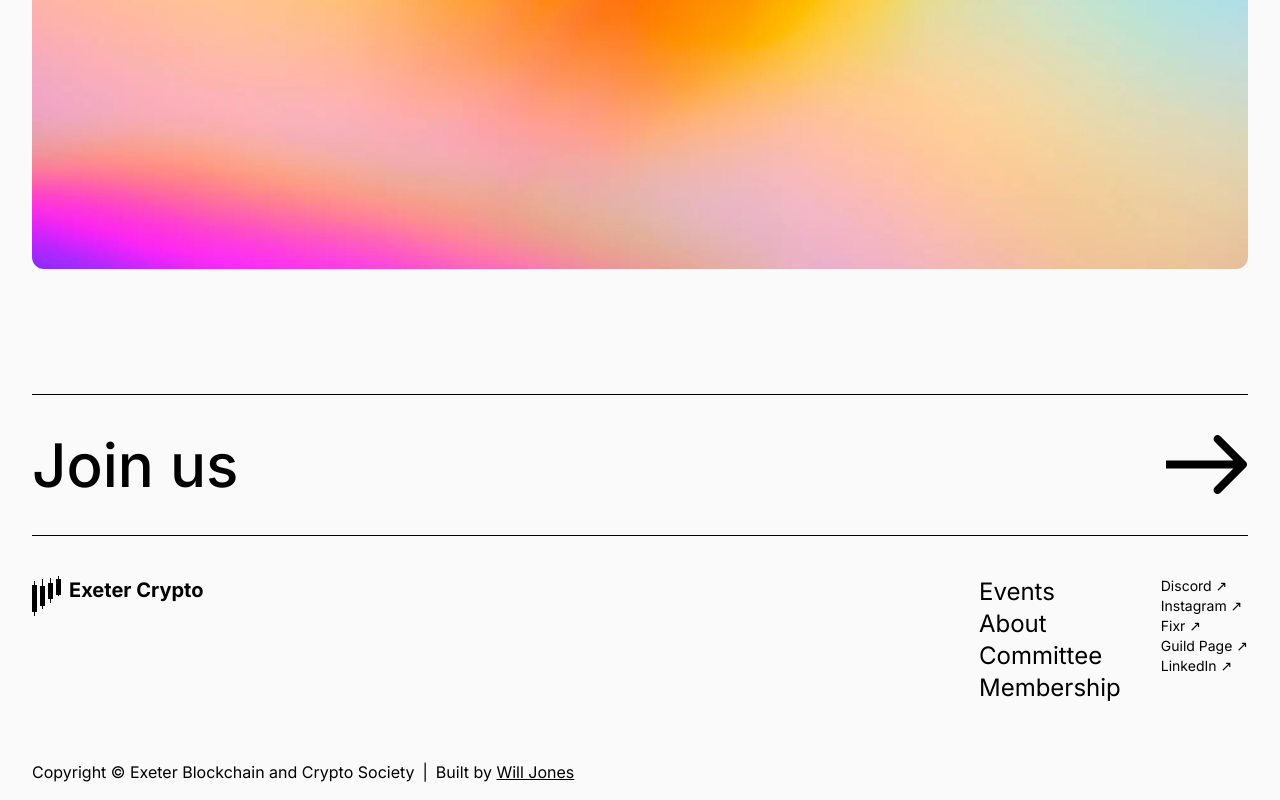
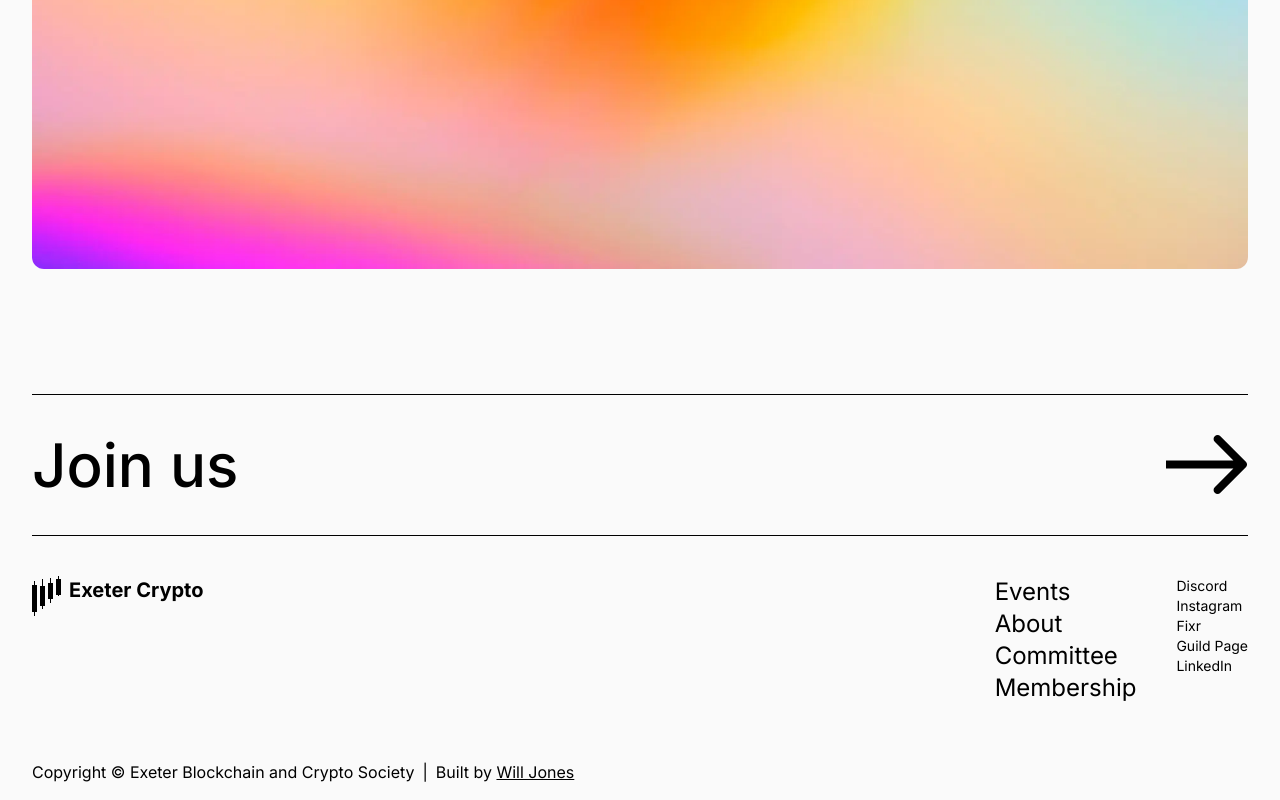
Before and after one commit to Wj9488/exeter-crypto-society, a Next.js app: page /committee in a window 1280 px wide. Shown: the part 1165-1965 px from the top of the page. Built offline with nearby package versions, Linux system fonts and the light colour scheme; no server answers.

Commit message:
fixed nav, fixed header, fixed footer

```diff
--- a/app/about/page.tsx
+++ b/app/about/page.tsx
@@ -22,6 +22,7 @@ const About = () => {
         you'll fit right in.
         "
         buttonText="Get your membership"
+        buttonHref="https://my.exeterguild.com/groups/H6VXP/blockchain-and-crypto-society/memberships"
         imageSource="/cryptoSoc__img_about.webp"
         imageAlt="Busy people"
         />
--- a/app/committee/page.tsx
+++ b/app/committee/page.tsx
@@ -1,8 +1,7 @@
 "use client"
 
 import Transition from "@/components/Transition"
-import LinkButton from "@/components/LinkButton"
-import Image from "next/image"
+import GenericHeader from "@/components/GenericHeader"
 
 // const session = null
 
@@ -13,27 +12,17 @@ const Committee = () => {
   return (
     <Transition>
     <main>
-      <header className="pt-16 pb-16 lg:pt-20 lg:pb-20 n__width dark:text-neutral-200">
-        <h1 className="text-5xl lg:text-7xl xl:text-8xl 2xl:text-[6.25rem] font-[500]">
-          Crypto Society committee 2023/2024.
-        </h1>
-        <div className="lg:ml-[0%]">
-          <p className="mt-20 uppercase text-xs">COMMITTEE</p>
-          <p className="text-lg lg:text-xl mt-4">Get to know the committee members for this year and what each of them wants to bring to the society.</p>
-          <LinkButton text="We're recruiting" href="/committee/#" />
-        </div>
-        <div className="pt-20 w-[100%] h-[100%]">
-          <Image
-            src="/cryptoSoc__img_committee.webp"
-            alt="Crypto Society Committee"
-            width={1500}
-            height={1000}
-            className="rounded-xl w-full mr-auto ml-auto"
-            quality={60}
-            loading= "eager"
-          />
-        </div>
-      </header>
+      <GenericHeader
+            headingOne="Crypto Society committee 2023/2024. "
+            subheadingPreText="Committee"
+            subheading="
+            Get to know the committee members for this year and what each of them wants to bring to the society.
+            "
+            buttonText="We're recruiting"
+            buttonHref="/"
+            imageSource="/cryptoSoc__img_committee.webp"
+            imageAlt="Crypto Society Committee"
+      />
     </main>
     </Transition>
   )
--- a/app/course/page.tsx
+++ b/app/course/page.tsx
@@ -14,6 +14,7 @@ const Course = () => {
             We’re running an 8 week program to take you from beginner to being able to navigate and trade the crypto / NFT markets with confidence. This course is taught by the Exeter Crypto Society committee who has a combined 14 years of trading experience to pass on for free.
             "
             buttonText="Enroll for free"
+            buttonHref="/"
             imageSource="/cryptoSoc__img_bitcoin.webp"
             imageAlt="Busy people"
             />
--- a/app/page.tsx
+++ b/app/page.tsx
@@ -19,6 +19,7 @@ export default function Home() {
         We're creating a hub where traders, entrepreneurs and developers of all types can join together. We have a diverse group of motivated individuals who are constantly seeking improvement. If you're passionate about trading you'll fit right in - no matter how obscure the asset.
         "
           buttonText="Find your people"
+          buttonHref="https://my.exeterguild.com/groups/H6VXP/blockchain-and-crypto-society/memberships"
           imageSource="/cryptoSoc__img_city.webp"
           imageAlt="City Sky"
         />
--- a/components/Footer.tsx
+++ b/components/Footer.tsx
@@ -122,29 +122,29 @@ const Footer = () => {
             </li>
           </ul>
           <ul className="text-sm">
-            <li className="hover:opacity-[75%]">
+            <li className="hover:opacity-[75%] flex gap-2">
               <Link legacyBehavior href="/#events">
-                <a target="_blank">Discord &#8599;</a>
+                <a target="_blank">Discord</a>
               </Link>
             </li>
-            <li className="hover:opacity-[75%]">
+            <li className="hover:opacity-[75%] flex gap-2">
               <Link legacyBehavior href="/about">
-                <a target="_blank">Instagram &#8599;</a>
+                <a target="_blank">Instagram</a>
               </Link>
             </li>
-            <li className="hover:opacity-[75%]">
+            <li className="hover:opacity-[75%] flex gap-2">
               <Link legacyBehavior href="/committee">
-                <a target="_blank">Fixr &#8599;</a>
+                <a target="_blank">Fixr</a>
               </Link>
             </li>
-            <li className="hover:opacity-[75%]">
+            <li className="hover:opacity-[75%] flex gap-2">
               <Link legacyBehavior href="/">
-                <a target="_blank">Guild Page &#8599;</a>
+                <a target="_blank">Guild Page</a>
               </Link>
             </li>
-            <li className="hover:opacity-[75%]">
+            <li className="hover:opacity-[75%] flex gap-2">
               <Link legacyBehavior href="/">
-                <a target="_blank">LinkedIn &#8599;</a>
+                <a target="_blank">LinkedIn</a>
               </Link>
             </li>
           </ul>
--- a/components/GenericHeader.tsx
+++ b/components/GenericHeader.tsx
@@ -9,6 +9,7 @@ interface HeaderProps {
   imageSource: string;
   imageAlt: string;
   buttonText: string;
+  buttonHref: string;
 }
 
 const GenericHeader = ({
@@ -17,7 +18,8 @@ const GenericHeader = ({
   subheading,
   imageSource,
   imageAlt,
-  buttonText
+  buttonText,
+  buttonHref
 }: HeaderProps) => {
   return (
     <header className="pt-16 pb-16 lg:pt-20 lg:pb-20 n__width dark:text-neutral-200">
@@ -27,7 +29,7 @@ const GenericHeader = ({
       <div className="lg:ml-[0%]">
         <p className="mt-20 uppercase text-xs">{subheadingPreText}</p>
         <p className="text-lg lg:text-xl mt-4">{subheading}</p>
-        <LinkButton text={buttonText} href="https://my.exeterguild.com/groups/H6VXP/blockchain-and-crypto-society/memberships" />
+        <LinkButton text={buttonText} href={buttonHref} />
       </div>
       <div className="pt-20 w-[100%] h-[100%]">
         <Image
--- a/components/Nav.tsx
+++ b/components/Nav.tsx
@@ -97,16 +97,16 @@ const Nav = () => {
             </Link>
           </li>
           <button className="px-3 py-1 bg-neutral-900 rounded-lg text-white dark:text-black dark:bg-neutral-200">
-            <Link href="/">Join us</Link>
+            <Link href="https://my.exeterguild.com/groups/H6VXP/blockchain-and-crypto-society/memberships" legacyBehavior><a target="_blank">Join us</a></Link>
           </button>
           <p className="dark:text-neutral-200 hover:cursor-pointer min-w-[1.5rem]" onClick={handleDarkClick}>
             <span className="sr-only sr-only-focusable">
               Click to change colour theme
             </span>
             {darkMode ? (
-              <span className="text-xl">&#9788;</span>
+              <svg  xmlns="http://www.w3.org/2000/svg" width="16" height="16" className="fill-neutral-200" viewBox="0 0 16 16"> <path d="M8 11a3 3 0 1 1 0-6 3 3 0 0 1 0 6zm0 1a4 4 0 1 0 0-8 4 4 0 0 0 0 8zM8 0a.5.5 0 0 1 .5.5v2a.5.5 0 0 1-1 0v-2A.5.5 0 0 1 8 0zm0 13a.5.5 0 0 1 .5.5v2a.5.5 0 0 1-1 0v-2A.5.5 0 0 1 8 13zm8-5a.5.5 0 0 1-.5.5h-2a.5.5 0 0 1 0-1h2a.5.5 0 0 1 .5.5zM3 8a.5.5 0 0 1-.5.5h-2a.5.5 0 0 1 0-1h2A.5.5 0 0 1 3 8zm10.657-5.657a.5.5 0 0 1 0 .707l-1.414 1.415a.5.5 0 1 1-.707-.708l1.414-1.414a.5.5 0 0 1 .707 0zm-9.193 9.193a.5.5 0 0 1 0 .707L3.05 13.657a.5.5 0 0 1-.707-.707l1.414-1.414a.5.5 0 0 1 .707 0zm9.193 2.121a.5.5 0 0 1-.707 0l-1.414-1.414a.5.5 0 0 1 .707-.707l1.414 1.414a.5.5 0 0 1 0 .707zM4.464 4.465a.5.5 0 0 1-.707 0L2.343 3.05a.5.5 0 1 1 .707-.707l1.414 1.414a.5.5 0 0 1 0 .708z" className="fill-neutral-200"></path> </svg>
             ) : (
-              <span className="text-xl">&#9790;</span>
+              <svg xmlns="http://www.w3.org/2000/svg" width="16" height="16" className="fill-black" viewBox="0 0 16 16"> <path d="M7 8a3.5 3.5 0 0 1 3.5 3.555.5.5 0 0 0 .625.492A1.503 1.503 0 0 1 13 13.5a1.5 1.5 0 0 1-1.5 1.5H3a2 2 0 1 1 .1-3.998.5.5 0 0 0 .509-.375A3.502 3.502 0 0 1 7 8zm4.473 3a4.5 4.5 0 0 0-8.72-.99A3 3 0 0 0 3 16h8.5a2.5 2.5 0 0 0 0-5h-.027z"/> <path d="M11.286 1.778a.5.5 0 0 0-.565-.755 4.595 4.595 0 0 0-3.18 5.003 5.46 5.46 0 0 1 1.055.209A3.603 3.603 0 0 1 9.83 2.617a4.593 4.593 0 0 0 4.31 5.744 3.576 3.576 0 0 1-2.241.634c.162.317.295.652.394 1a4.59 4.59 0 0 0 3.624-2.04.5.5 0 0 0-.565-.755 3.593 3.593 0 0 1-4.065-5.422z"/> </svg>
             )}
           </p>
           <div
@@ -118,9 +118,16 @@ const Nav = () => {
               Click to toggle navigation menu
             </span>
             {menuOpen ? (
-              <span className="text-4xl dark:text-neutral-200">&#215;</span>
+              <svg width="17" height="17" viewBox="0 0 17 17" fill="none" xmlns="http://www.w3.org/2000/svg">
+              <rect x="1" y="14.8491" width="21" height="2" rx="0.75" transform="rotate(-45 1 14.8491)" className="fill-black dark:fill-neutral-200"/>
+              <rect x="2.0459" y="0.131348" width="21" height="2" rx="0.75" transform="rotate(45 2.0459 0.131348)" className="fill-black dark:fill-neutral-200"/>
+              </svg>
             ) : (
-              <span className="text-2xl dark:text-neutral-200">&#9776;</span>
+              <svg width="21" height="12" viewBox="0 0 21 12" fill="none" xmlns="http://www.w3.org/2000/svg">
+              <rect width="21" height="2" rx="0.75" className="fill-black dark:fill-neutral-200"/>
+              <rect y="5" width="21" height="2" rx="0.75" className="fill-black dark:fill-neutral-200"/>
+              <rect y="10" width="21" height="2" rx="0.75" className="fill-black dark:fill-neutral-200"/>
+              </svg>
             )}
           </div>
         </ul>
```
